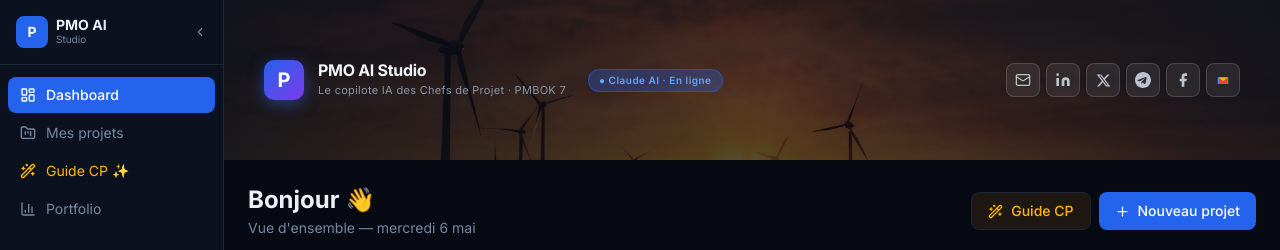
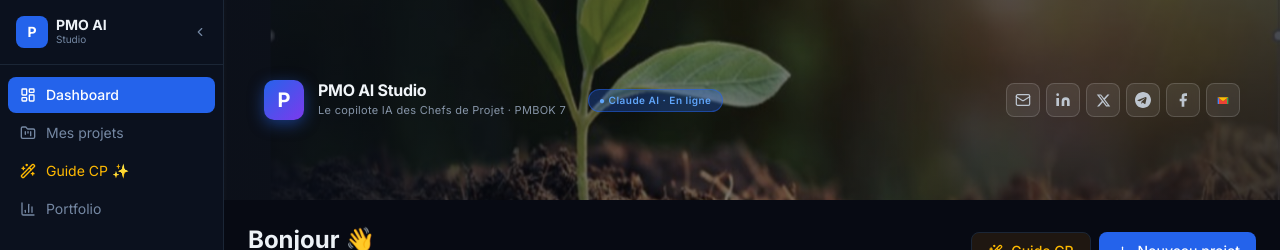
Before and after one commit to mongari65-web/pmo-ai-studio-v3, a Next.js app: page /dashboard in a window 1280 px wide. Shown: the top 250 px of the page. Built offline with nearby package versions, Linux system fonts and the light colour scheme; no server answers; the database is empty.

Commit message:
feat: header bannière jeune pousse 200px — image complète visible

```diff
--- a/src/components/layout/AppLayout.tsx
+++ b/src/components/layout/AppLayout.tsx
@@ -72,7 +72,7 @@ export default function AppLayout({ children }: { children: React.ReactNode }) {
       <div className="flex-1 flex flex-col overflow-hidden">
 
         {/* ── BANNIÈRE HEADER ── */}
-        <div className="relative w-full flex-shrink-0" style={{ height: 160, overflow: "hidden" }}>
+        <div className="relative w-full flex-shrink-0" style={{ height: 200, overflow: "hidden" }}>
           {/* Photo pleine largeur sans zoom */}
           <img
             src="/banner.jpg"
@@ -81,15 +81,15 @@ export default function AppLayout({ children }: { children: React.ReactNode }) {
               position: "absolute", inset: 0,
               width: "100%", height: "100%",
               objectFit: "cover",
-              objectPosition: "center center",
-              filter: "brightness(0.55)"
+              objectPosition: "35% center",
+              filter: "brightness(0.65)"
             }}
           />
 
           {/* Overlay gradient */}
           <div style={{
             position: "absolute", inset: 0,
-            background: "linear-gradient(90deg, rgba(10,15,26,0.85) 0%, rgba(10,15,26,0.4) 50%, rgba(10,15,26,0.7) 100%)"
+            background: "linear-gradient(90deg, rgba(10,15,26,0.80) 0%, rgba(10,15,26,0.25) 45%, rgba(10,15,26,0.60) 100%)"
           }}/>
 
           {/* Contenu header */}
```
Also changed, not shown: public/banner.jpg, 1 other file (tests, documents, lock files or other folders).
